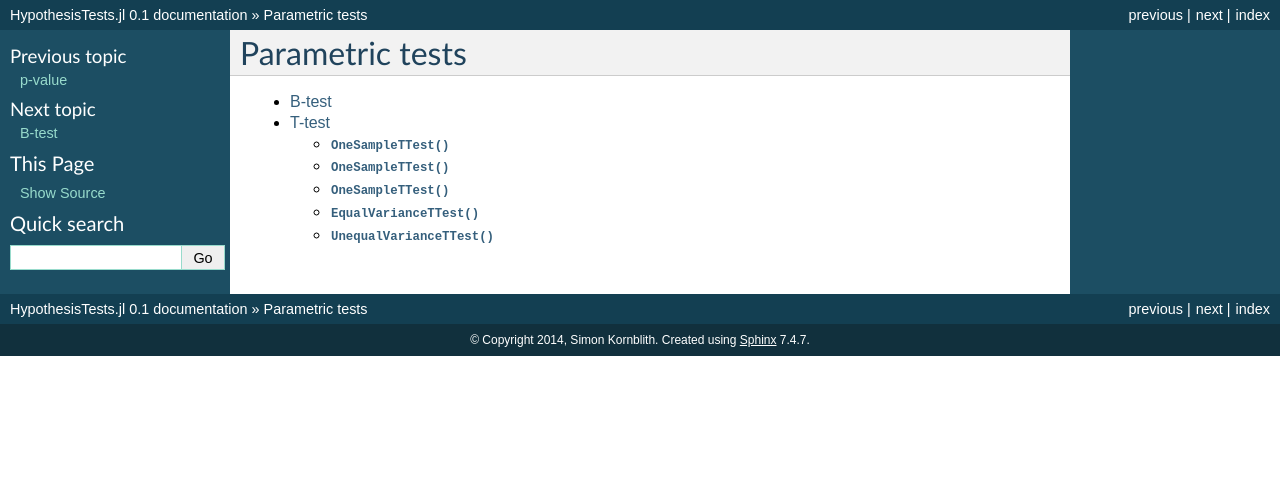
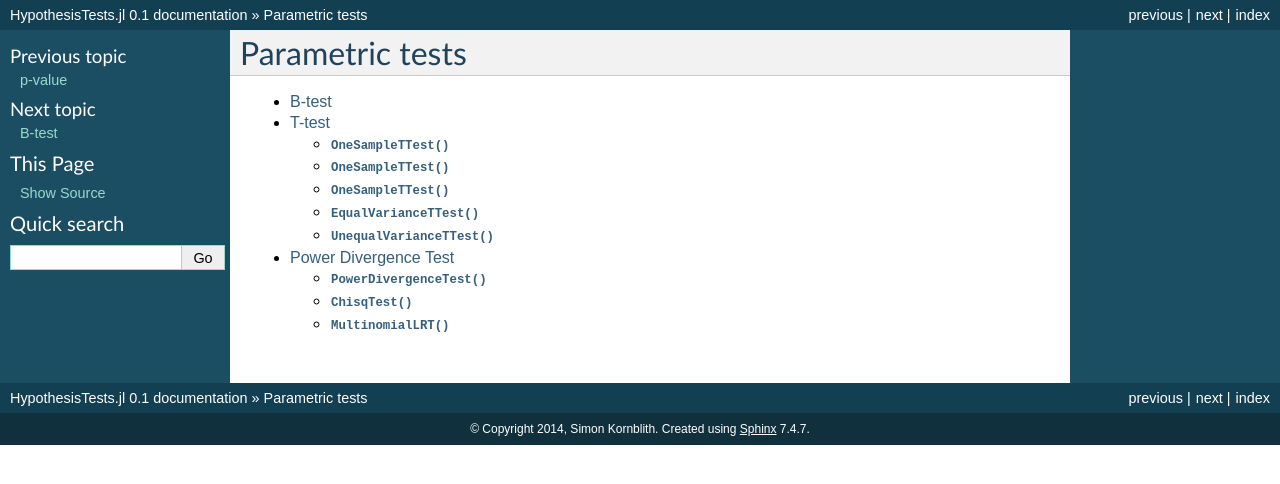
Before and after one commit to JuliaStats/HypothesisTests.jl, a Sphinx documentation site: the page built from doc/parametric.rst, in a window 1280 px wide. Shown: the top 484 px of the page. Built offline with Sphinx 7.4.7, drawn with Linux system fonts in a browser that asks for light colours; formulas are drawn with MathJax 3.

Commit message:
docs: link parametric divergence test

```diff
--- a/doc/parametric.rst
+++ b/doc/parametric.rst
@@ -6,3 +6,4 @@ Parametric tests
 
    parametric/test_b
    parametric/test_t
+   parametric/power_divergence_test
```
